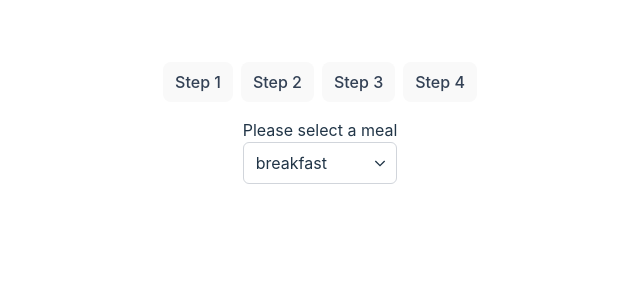
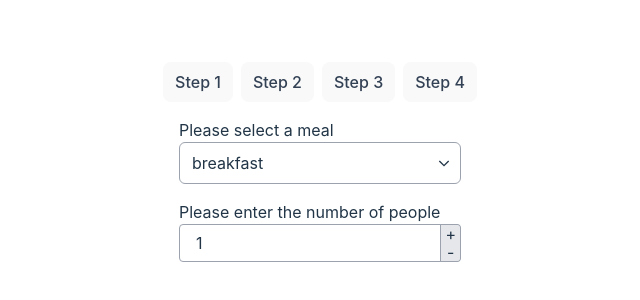
Before and after one commit to devejlee/menu-app, a React app: page / in a window 1280 px wide. Shown: the part 98-398 px from the top of the page, without its empty margins (320-960 px from the left). Built offline with nearby package versions, Linux system fonts and the light colour scheme; the HTML template or start-up script is replaced by a standard one.

Commit message:
create PeopleInput component

```diff
--- a/src/components/Dropdown/Dropdown.tsx
+++ b/src/components/Dropdown/Dropdown.tsx
@@ -29,12 +29,12 @@ const Dropdown = ({ options, optionType }: DropdownProps) => {
   return (
     <div className="relative">
       <button
-        className="relative w-full rounded-md border border-gray-300 bg-white pl-3 pr-10 py-2 text-left"
+        className="relative w-full rounded-md border border-gray-400 bg-white pl-3 pr-10 py-2 text-left focus:border-indigo-500 hover:border-gray-500"
         aria-haspopup="listbox"
         aria-expanded={isOpen}
         onClick={handleDropdown}
       >
-        <span>{selectedMeal ? selectedMeal : selected || '---'}</span>
+        <span>{selectedMeal || selected || '---'}</span>
         <span className="absolute inset-y-0 right-0 flex items-center pr-2 pointer-events-none">
           <svg className="w-4 h-4 ml-2" aria-hidden="true" fill="none" stroke="currentColor" viewBox="0 0 24 24" xmlns="http://www.w3.org/2000/svg">
             <path strokeWidth="2" d="M19 9l-7 7-7-7" />
@@ -42,7 +42,7 @@ const Dropdown = ({ options, optionType }: DropdownProps) => {
         </span>
       </button>
       {isOpen && (
-        <div className="absolute right-0 mt-2 w-56 rounded-md shadow-lg">
+        <div className="absolute z-10 right-0 mt-2 w-56 rounded-md shadow-lg">
           <div className="rounded-md bg-white shadow-xs overflow-auto max-h-[200px]">
             <ul
               className="divide-y divide-gray-200"
--- /dev/null
+++ b/src/components/PeopleInput/PeopleInput.tsx
@@ -0,0 +1,60 @@
+import React, { ChangeEvent } from "react";
+import { useDishesStore } from '../../store/dishesStore';
+
+const PeopleInput = () => {
+  const selectedPeople = useDishesStore(state => state.selectedPeople);
+  const updateSelectedPeople = useDishesStore(state => state.updateSelectedPeople);
+
+  const handleChange = (event: ChangeEvent<HTMLInputElement>) => {
+    const value = event.target.value;
+    const lastCharacter = value.charAt(value.length - 1);
+    const lastCharacterAsNumber = Number(lastCharacter);
+    if (value === '10') {
+      const numberValue = Number(value)
+      updateSelectedPeople(numberValue)
+    } else if (lastCharacterAsNumber >= 1 && lastCharacterAsNumber <= 9 && value !== '10') {
+      updateSelectedPeople(lastCharacterAsNumber)
+    }
+  };
+
+  const handleKeyDown = (event: React.KeyboardEvent<HTMLInputElement>) => {
+    if (event.key === 'Backspace') {
+      updateSelectedPeople(1)
+    }
+  };
+
+  const handleIncrement = () => {
+    updateSelectedPeople(selectedPeople < 10 ? selectedPeople + 1 : selectedPeople)
+  };
+
+  const handleDecrement = () => {
+    updateSelectedPeople(selectedPeople > 1 ? selectedPeople - 1 : selectedPeople)
+  };
+
+  return (
+    <div className="relative">
+      <input
+        type="string"
+        value={selectedPeople}
+        onChange={handleChange}
+        onKeyDown={handleKeyDown}
+        className="border w-full border-gray-400 rounded py-2 px-4 leading-tight focus:outline-none focus:border-indigo-500 hover:border-gray-500"
+      />
+      <div className="absolute top-0 bottom-0 right-0 flex flex-col items-center border border-gray-400 rounded-r overflow-hidden">
+        <button className="flex items-center justify-center w-full bg-gray-200 px-1 h-[50%]"
+          onClick={handleIncrement}
+        >
+          +
+        </button>
+        <button
+          className="flex items-center justify-center w-full bg-gray-200 px-1 h-[50%]"
+          onClick={handleDecrement}
+        >
+          -
+        </button>
+      </div>
+    </div>
+  );
+};
+
+export default PeopleInput;
--- a/src/components/StepOne/StepOne.tsx
+++ b/src/components/StepOne/StepOne.tsx
@@ -1,4 +1,5 @@
 import Dropdown from '../Dropdown/Dropdown';
+import PeopleInput from '../PeopleInput/PeopleInput';
 import { Meal } from '../../types';
 
 const StepOne = () => {
@@ -7,6 +8,8 @@ const StepOne = () => {
     <main className='mt-4'>
       <p>Please select a meal</p>
       <Dropdown options={meals} optionType='meal' />
+      <p className='mt-4'>Please enter the number of people</p>
+      <PeopleInput />
     </main>
   );
 }
--- a/src/store/dishesStore.ts
+++ b/src/store/dishesStore.ts
@@ -10,6 +10,7 @@ export const useDishesStore = create<DishesState>()(
         isLoading: false,
         error: '',
         selectedMeal: 'breakfast',
+        selectedPeople: 1,
         fetchDishes: async () => {
           try {
             set({ isLoading: true, error: '' });
@@ -30,6 +31,9 @@ export const useDishesStore = create<DishesState>()(
         updateSelectedMeal: (meal) => {
           set({ selectedMeal: meal });
         },
+        updateSelectedPeople: (value) => {
+          set({ selectedPeople: value });
+        },
       }),
       {
         name: 'dishes-storage',
--- a/src/types/index.ts
+++ b/src/types/index.ts
@@ -14,6 +14,8 @@ export interface DishesState {
   isLoading: boolean;
   error: string;
   selectedMeal: Meal,
+  selectedPeople: number,
   fetchDishes: () => void
   updateSelectedMeal: (meal: Meal) => void
+  updateSelectedPeople: (value: number) => void
 }
```
